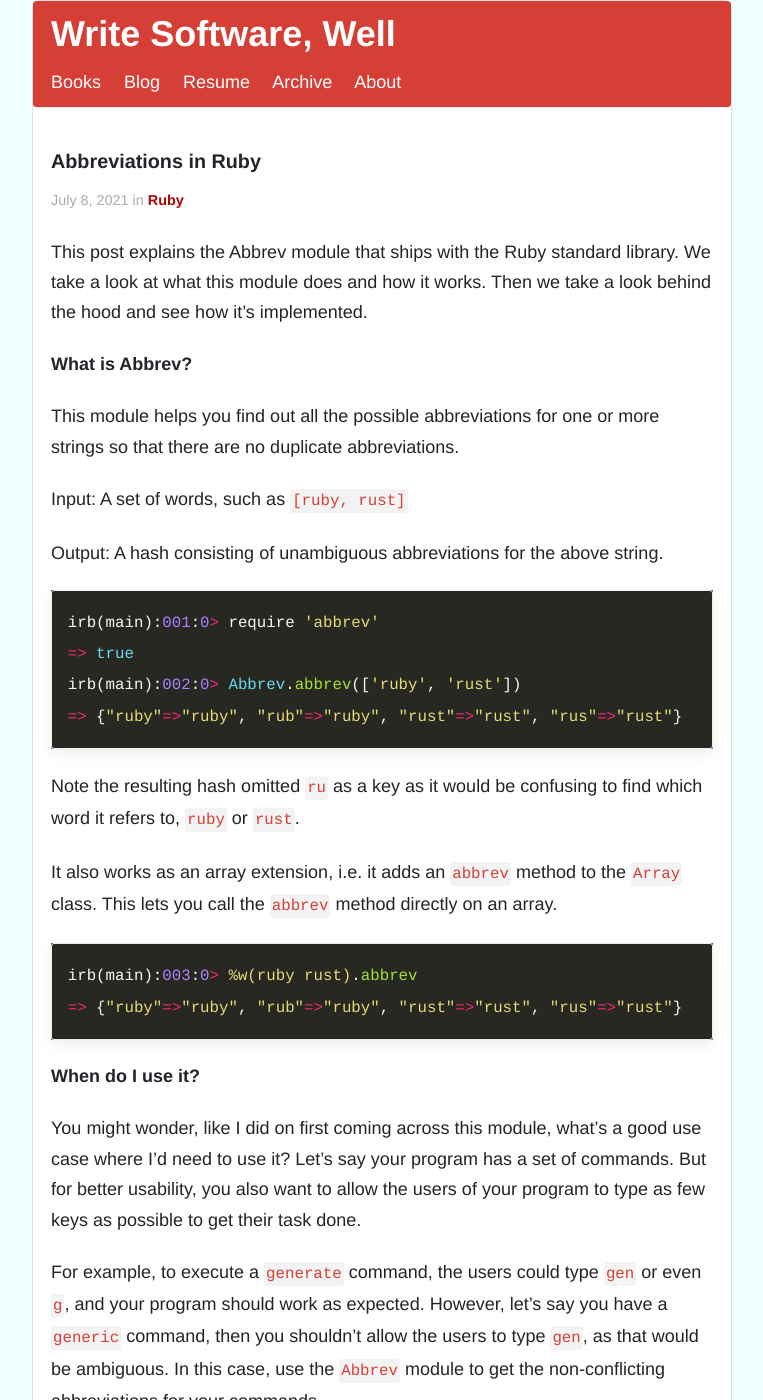
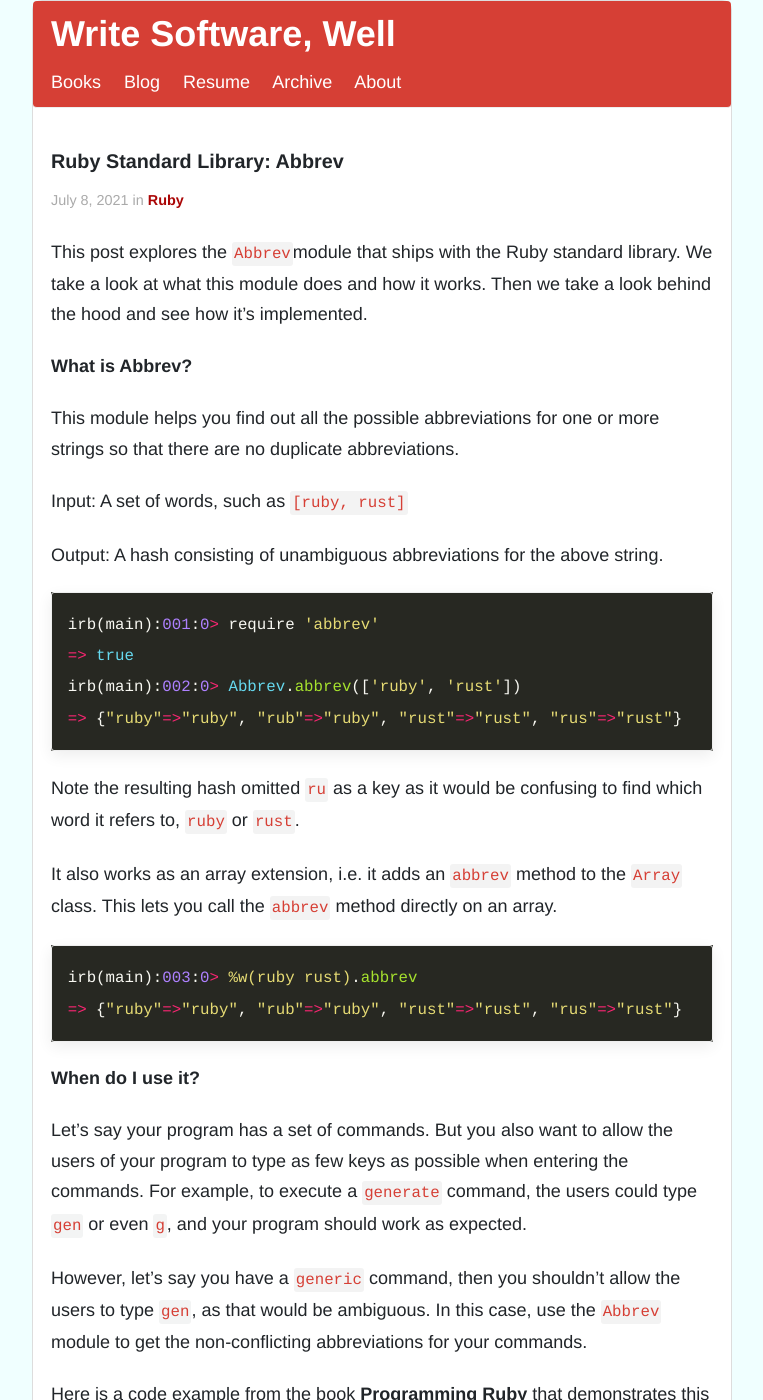
Before and after one commit to akshayKhot/akshayKhot.github.io, a Jekyll site: the page built from _posts/2021-7-8-ruby-abbrev.md, in a window 1280 px wide and 1400 px high. Shown: the whole window, without its empty margins (258-1021 px from the left). Built offline with Jekyll 4.4.1, drawn with Linux system fonts in a browser that asks for light colours.

Commit message:
Improve content

```diff
--- a/_posts/2021-7-8-ruby-abbrev.md
+++ b/_posts/2021-7-8-ruby-abbrev.md
@@ -1,10 +1,10 @@
 ---
 layout: post
-title: Abbreviations in Ruby
+title: "Ruby Standard Library: Abbrev"
 tags: Ruby
 ---
 
-This post explains the Abbrev module that ships with the Ruby standard library. We take a look at what this module does and how it works. Then we take a look behind the hood and see how it's implemented.
+This post explores the `Abbrev`module that ships with the Ruby standard library. We take a look at what this module does and how it works. Then we take a look behind the hood and see how it's implemented.
 
 **What is Abbrev?**
 
@@ -32,9 +32,9 @@ irb(main):003:0> %w(ruby rust).abbrev
 
 **When do I use it?**
 
-You might wonder, like I did on first coming across this module, what's a good use case where I'd need to use it? Let's say your program has a set of commands. But for better usability, you also want to allow the users of your program to type as few keys as possible to get their task done.
+Let's say your program has a set of commands. But you also want to allow the users of your program to type as few keys as possible when entering the commands. For example, to execute a `generate` command, the users could type `gen` or even `g`, and your program should work as expected.
 
-For example, to execute a `generate` command, the users could type `gen` or even `g`, and your program should work as expected. However, let's say you have a `generic` command, then you shouldn't allow the users to type `gen`, as that would be ambiguous. In this case, use the `Abbrev` module to get the non-conflicting abbreviations for your commands.
+However, let's say you have a `generic` command, then you shouldn't allow the users to type `gen`, as that would be ambiguous. In this case, use the `Abbrev` module to get the non-conflicting abbreviations for your commands.
 
 Here is a code example from the book **Programming Ruby** that demonstrates this feature.
 
```
Also changed, not shown: other parts of _posts/2021-7-8-ruby-abbrev.md (+2 -0 lines).
